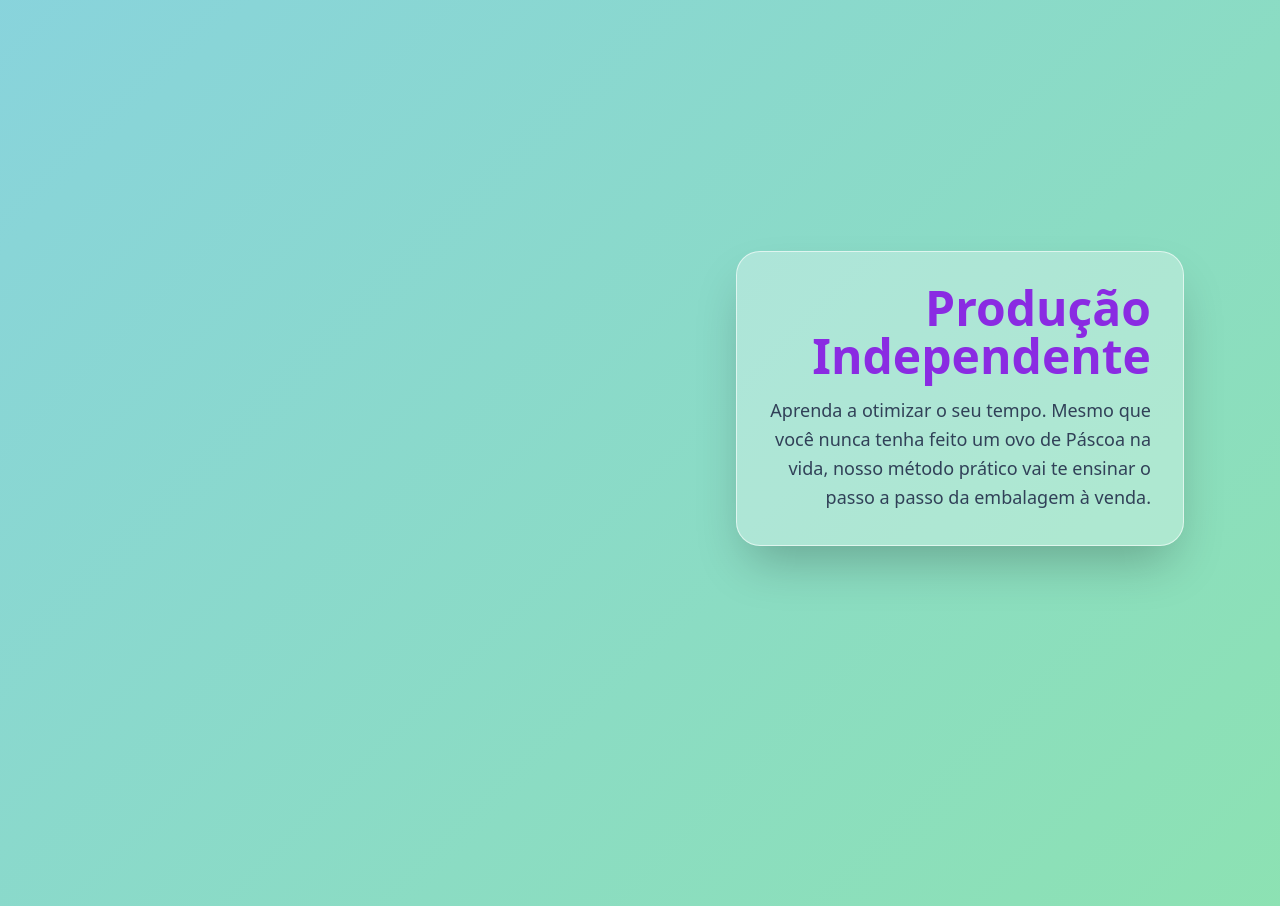
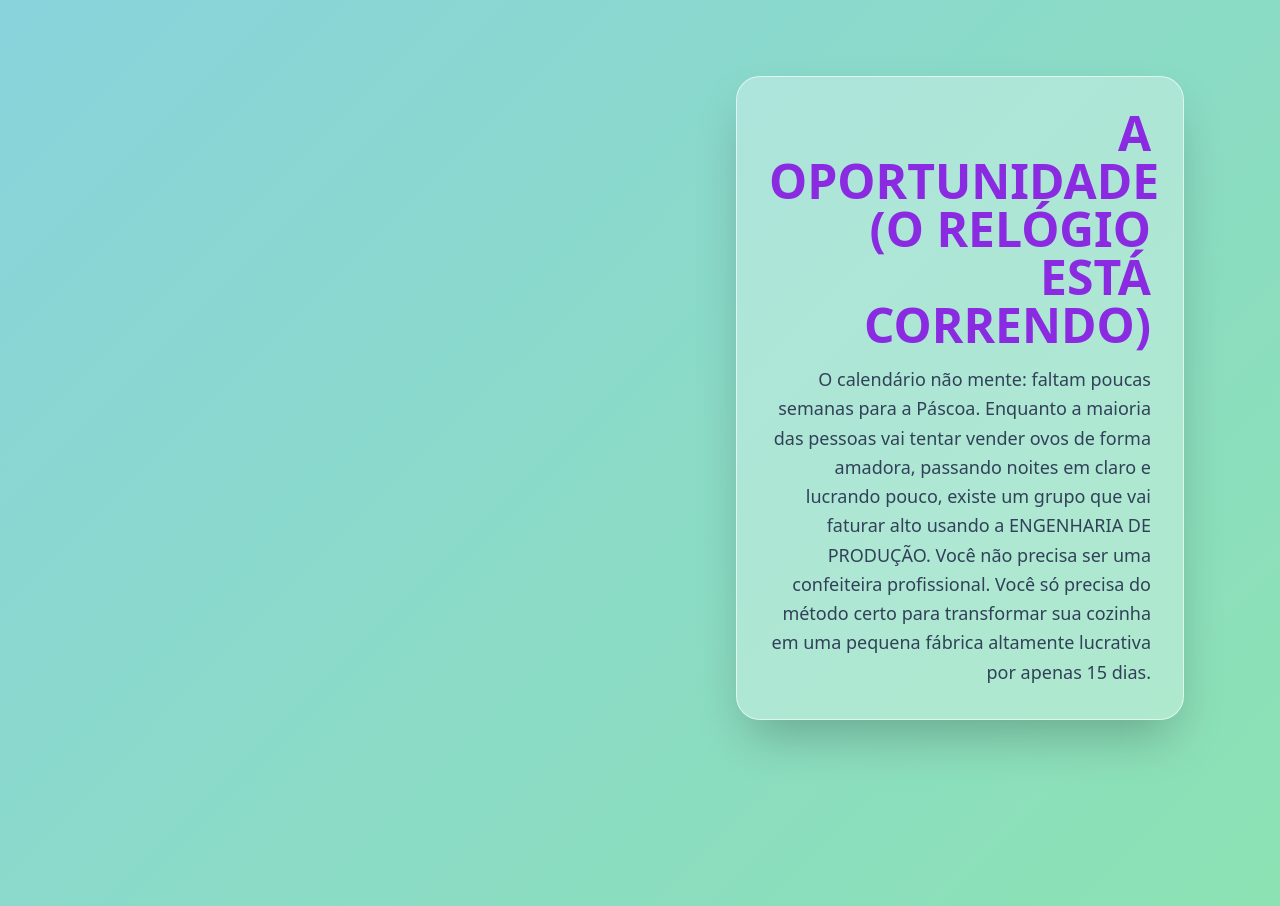
Before and after one commit to glauberfabc/pascoa2, a Next.js app: page / in a window 1280 px wide. Shown: the part 802-1708 px from the top of the page. Built offline with nearby package versions, Linux system fonts and the light colour scheme.

Commit message:
Update section 2 copy

```diff
--- a/src/data/products.ts
+++ b/src/data/products.ts
@@ -33,8 +33,8 @@ export const products: Product[] = [
             description: "Descubra o método de produção em série para quem quer lucro rápido sem precisar de equipamentos profissionais. Transforme sua cozinha em uma verdadeira fábrica de delícias.",
         },
         section2: {
-            title: "Produção Independente",
-            description: "Aprenda a otimizar o seu tempo. Mesmo que você nunca tenha feito um ovo de Páscoa na vida, nosso método prático vai te ensinar o passo a passo da embalagem à venda.",
+            title: "A OPORTUNIDADE (O RELÓGIO ESTÁ CORRENDO)",
+            description: "O calendário não mente: faltam poucas semanas para a Páscoa. Enquanto a maioria das pessoas vai tentar vender ovos de forma amadora, passando noites em claro e lucrando pouco, existe um grupo que vai faturar alto usando a ENGENHARIA DE PRODUÇÃO. Você não precisa ser uma confeiteira profissional. Você só precisa do método certo para transformar sua cozinha em uma pequena fábrica altamente lucrativa por apenas 15 dias.",
         },
         section3: {
             title: "Lucro Certo",
```
